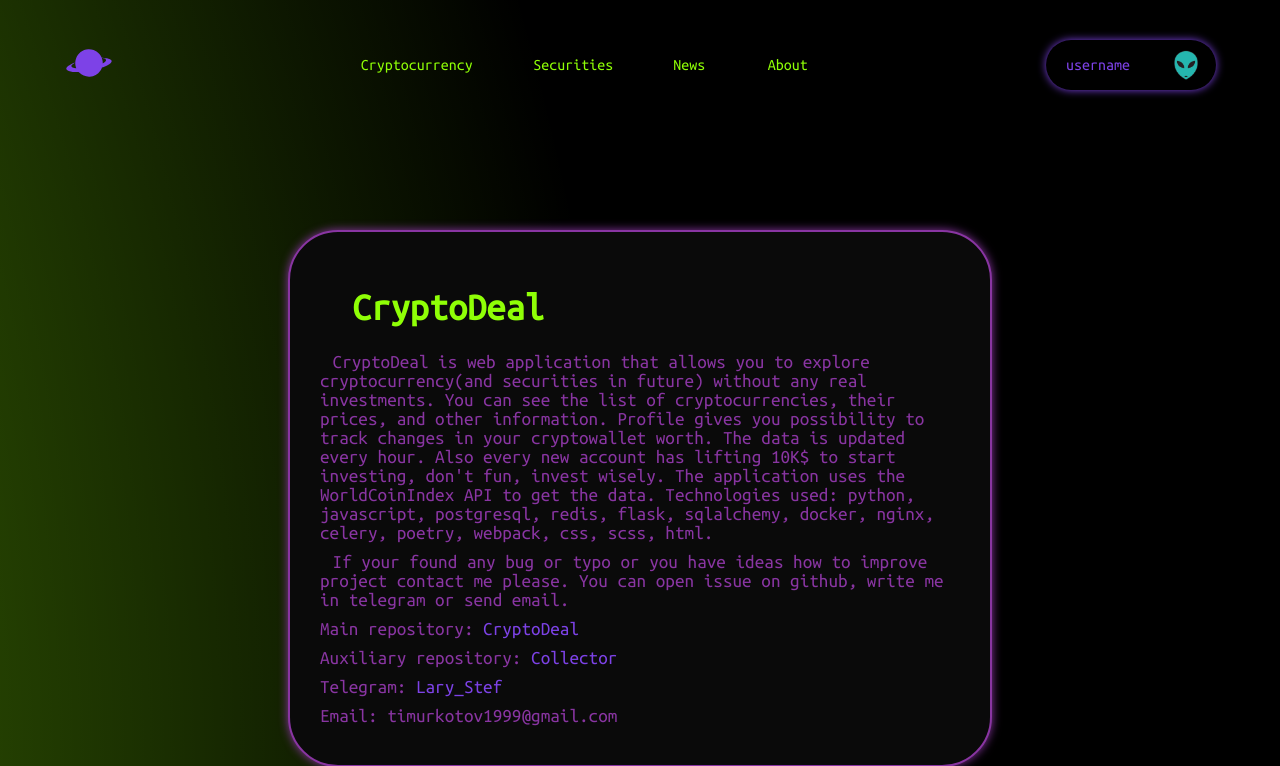
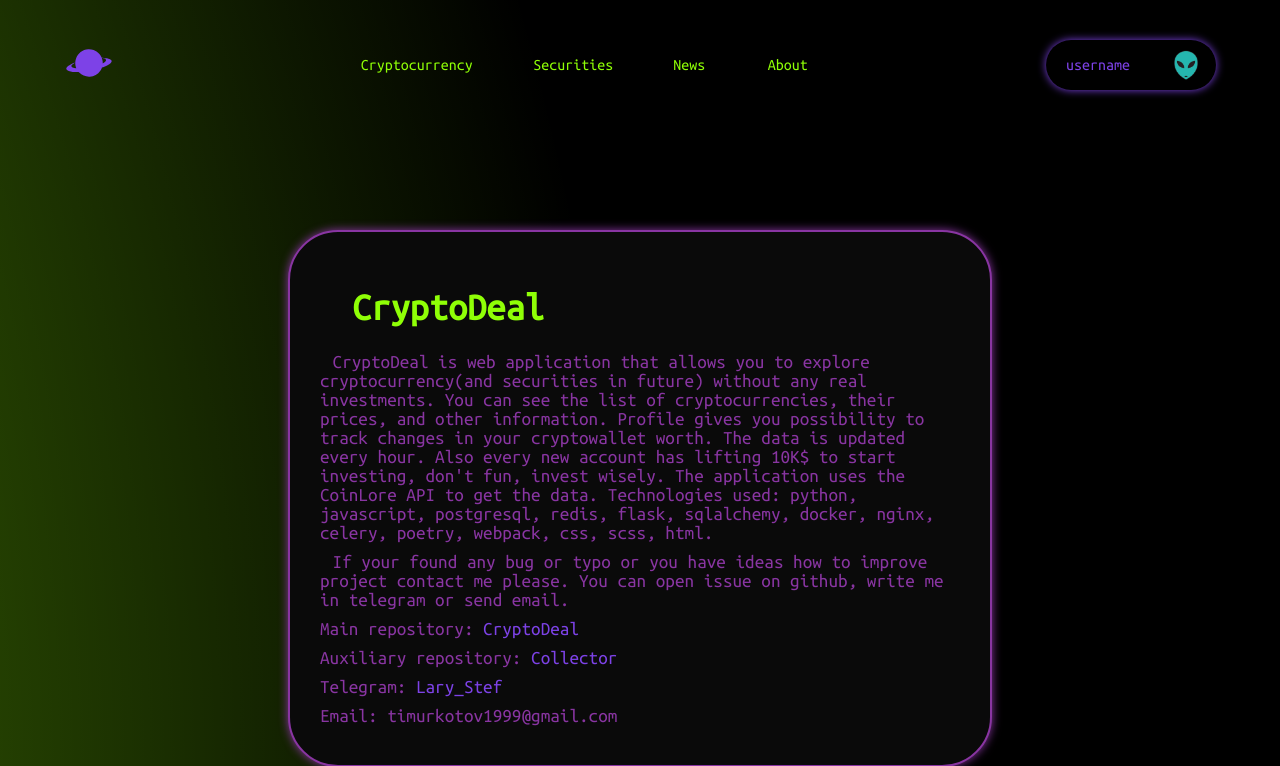
Before and after one commit to LaryStef/CryptoDeal, a Flask app: page /about in a window 1280 px wide. Shown: the top 766 px of the page. Run offline with Flask 3, Linux system fonts and the light colour scheme; parts of the project's set-up code (start-up, migrations or seed data) failed here and were passed over.

Commit message:
fix: Change api name on about page

```diff
--- a/app/templates/about.html
+++ b/app/templates/about.html
@@ -8,7 +8,7 @@
 <div class="main-container" id="main">
     <div class="block">
         <h1 class="header">CryptoDeal</h1>
-        <p class="content">CryptoDeal is web application that allows you to explore cryptocurrency(and securities in future) without any real investments. You can see the list of cryptocurrencies, their prices, and other information. Profile gives you possibility to track changes in your cryptowallet worth. The data is updated every hour. Also every new account has lifting 10K$ to start investing, don't fun, invest wisely. The application uses the WorldCoinIndex API to get the data. Technologies used: python, javascript, postgresql, redis, flask, sqlalchemy, docker, nginx, celery, poetry, webpack, css, scss, html.</p>
+        <p class="content">CryptoDeal is web application that allows you to explore cryptocurrency(and securities in future) without any real investments. You can see the list of cryptocurrencies, their prices, and other information. Profile gives you possibility to track changes in your cryptowallet worth. The data is updated every hour. Also every new account has lifting 10K$ to start investing, don't fun, invest wisely. The application uses the CoinLore API to get the data. Technologies used: python, javascript, postgresql, redis, flask, sqlalchemy, docker, nginx, celery, poetry, webpack, css, scss, html.</p>
         <p class="content">If your found any bug or typo or you have ideas how to improve project contact me please. You can open issue on github, write me in telegram or send email.</p>
         <div class="contact">
             <span>Main repository: </span>
```
